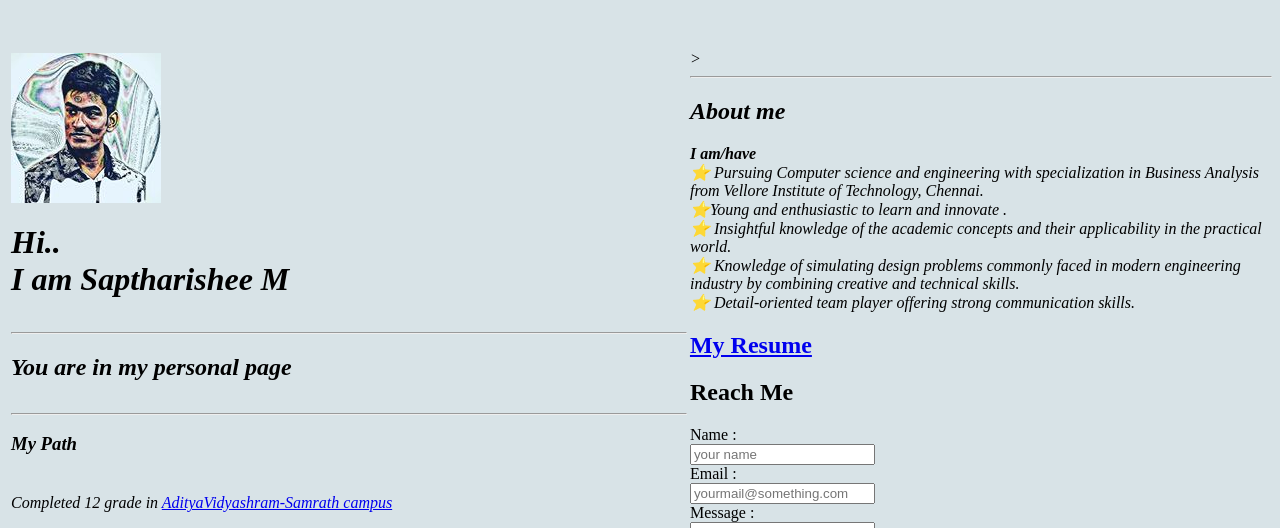
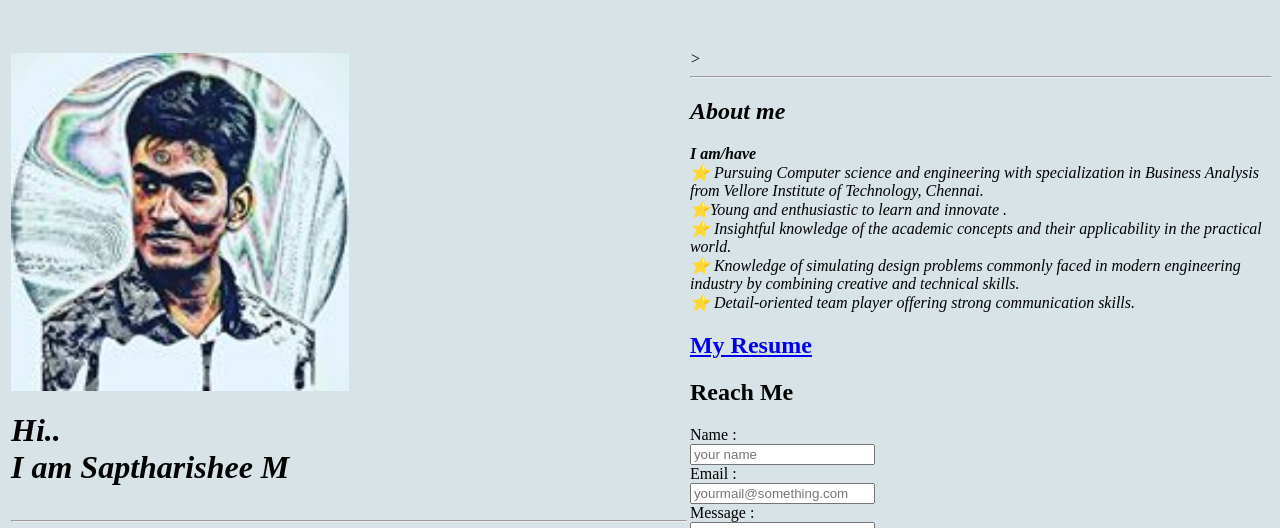
Before and after one commit to Saptharishee/CV_basic_html_only_website, a plain HTML site: page Untitled-1.html in a window 1280 px wide. Shown: the top 528 px of the page. Drawn offline with Linux system fonts and the light colour scheme.

Commit message:
Update Untitled-1.html

```diff
--- a/Untitled-1.html
+++ b/Untitled-1.html
@@ -1,7 +1,7 @@
 <!DOCTYPE html>
 <head>
     <title>Saptharishee's website</title>
-    <link rel="stylesheet" href="D:\Saptharishee clg\webdev\webdev\html\style.css">
+    <!--<link rel="stylesheet" href="D:\Saptharishee clg\webdev\webdev\html\style.css">-->
 </head>
  <body bgcolor="#d8e3e7";>
    <i>
@@ -9,7 +9,7 @@
     <tr>
 
      <td>
-         <img src="97277536_255079662282414_4901517081645678592_n.jpg" alt="unable to load" align="center">
+         <img  src="97277536_255079662282414_4901517081645678592_n.jpg" width="50%" alt="unable to load" align="center">
      <h1> Hi..</br> I am Saptharishee M</h1>    </td></tr>
     <tr>
         <td ><hr/> <h2>You are in my personal page </h2></td>
```
